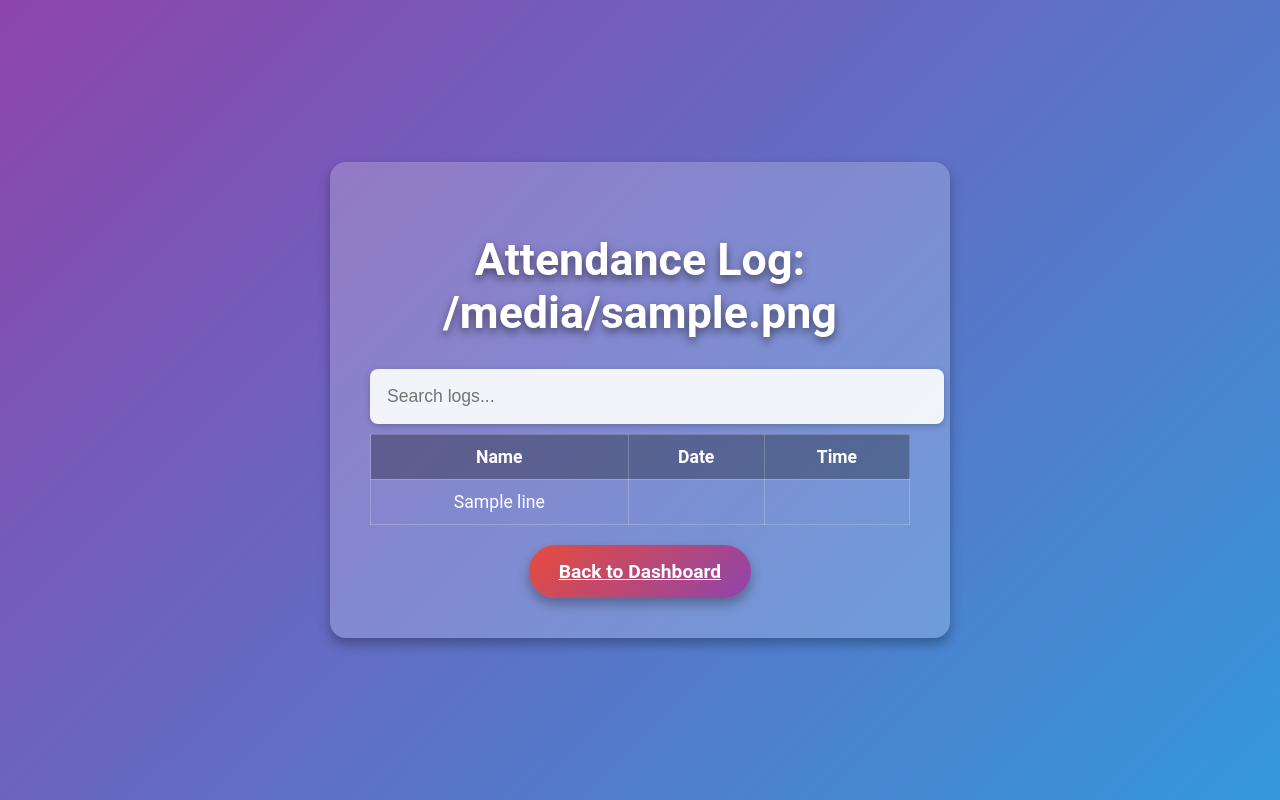
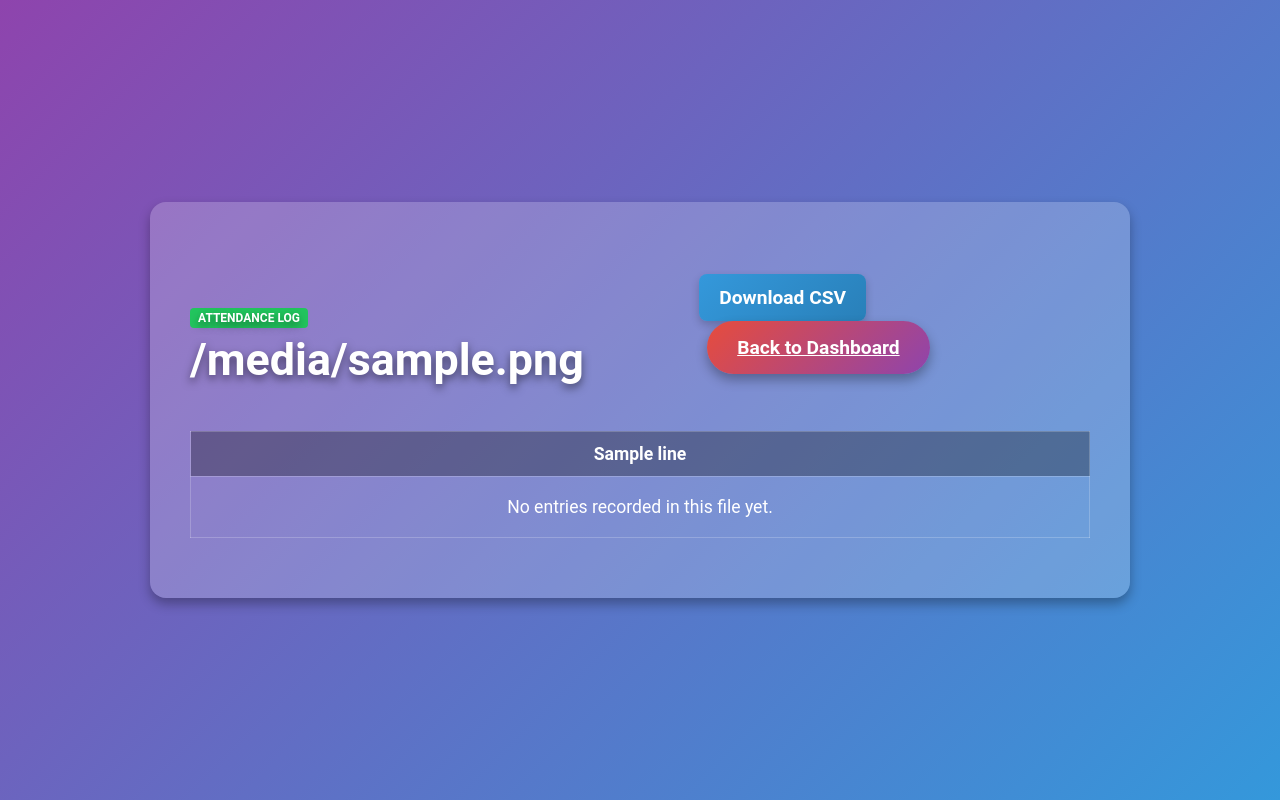
Before and after one commit to dilipbts/Smart_Attendance_System_Using_Face_Recognition, a Flask app: template templates/logviewer.html in a window 1280 px wide. Run offline with Flask 3, Linux system fonts and the light colour scheme; the template is opened without the code that fills it: most values are stand-ins (such as "Sample title", 1, 10 or a date in 2020); parts of the project's set-up code (start-up, migrations or seed data) failed here and were passed over.

Commit message:
Update logviewer.html

```diff
--- a/templates/logviewer.html
+++ b/templates/logviewer.html
@@ -3,54 +3,91 @@
 <head>
     <meta charset="UTF-8">
     <meta name="viewport" content="width=device-width, initial-scale=1.0">
-    <title>Attendance Log Viewer</title>
+    <title>Log Viewer - {{ log_file }}</title>
     <link rel="stylesheet" href="/static/styles.css">
-    <script>
-        // Function to filter table rows based on search input
-        function searchLog() {
-            const input = document.getElementById('searchInput').value.toLowerCase();
-            const rows = document.querySelectorAll('.log-table tbody tr');
-            rows.forEach(row => {
-                const cells = Array.from(row.querySelectorAll('td'));
-                const match = cells.some(cell => cell.textContent.toLowerCase().includes(input));
-                row.style.display = match ? '' : 'none'; // Show row if match is found, otherwise hide
-            });
+    <style>
+        .spoof-row {
+            background-color: rgba(239, 68, 68, 0.25) !important;
+            color: #ffb4b4;
+            font-weight: 500;
         }
-    </script>
+        .live-row {
+            background-color: rgba(34, 197, 94, 0.15) !important;
+            color: #d1fae5;
+        }
+        .tag-pill {
+            padding: 3px 8px;
+            border-radius: 4px;
+            font-size: 12px;
+            font-weight: bold;
+            display: inline-block;
+        }
+        .tag-spoof {
+            background: #ef4444;
+            color: #ffffff;
+        }
+        .tag-live {
+            background: #22c55e;
+            color: #ffffff;
+        }
+    </style>
 </head>
 <body>
-    <div class="container log-viewer-page">
-        <div class="card">
-            <h1>Attendance Log: {{ log_file }}</h1>
-            <div class="search-bar">
-                <input
-                    type="text"
-                    id="searchInput"
-                    placeholder="Search logs..."
-                    onkeyup="searchLog()"
-                    class="search-input"
-                >
+    <div class="container" style="padding: 40px 20px;">
+        <div class="card" style="max-width: 900px; margin: 0 auto; text-align: left;">
+            <div style="display: flex; justify-content: space-between; align-items: center;">
+                <div>
+                    <h2>
+                        {% if 'Spoof' in log_file %}
+                            <span class="tag-pill tag-spoof">FRAUD / SPOOF LOG</span>
+                        {% else %}
+                            <span class="tag-pill tag-live">ATTENDANCE LOG</span>
+                        {% endif %}
+                        {{ log_file }}
+                    </h2>
+                </div>
+                <div>
+                    <a href="/static/Attendance Logs/{{ log_file }}" download class="btn download-btn">Download CSV</a>
+                    <a href="{{ url_for('dashboard') }}" class="btn btn-primary" style="margin-left: 8px;">Back to Dashboard</a>
+                </div>
             </div>
-            <table class="log-table">
+
+            <table class="log-table" style="margin-top: 25px;">
                 <thead>
-                    <tr>
-                        <th>Name</th>
-                        <th>Date</th>
-                        <th>Time</th>
-                    </tr>
+                    {% if log_content and log_content|length > 0 %}
+                        {% set headers = log_content[0].strip().split(',') %}
+                        <tr>
+                            {% for header in headers %}
+                                <th>{{ header }}</th>
+                            {% endfor %}
+                        </tr>
+                    {% endif %}
                 </thead>
                 <tbody>
-                    {% for line in log_content %}
-                        {% set entry = line.split(',') %}
+                    {% if log_content and log_content|length > 1 %}
+                        {% for row in log_content[1:] %}
+                            {% set parts = row.strip().split(',') %}
+                            <tr class="{% if 'FRAUD' in row or 'Spoof' in log_file %}spoof-row{% else %}live-row{% endif %}">
+                                {% for item in parts %}
+                                    <td>
+                                        {% if item == 'FRAUD_ATTEMPT_DETECTED' %}
+                                            <span class="tag-pill tag-spoof">FRAUD DETECTED</span>
+                                        {% elif item == 'PRESENT' %}
+                                            <span class="tag-pill tag-live">PRESENT</span>
+                                        {% else %}
+                                            {{ item }}
+                                        {% endif %}
+                                    </td>
+                                {% endfor %}
+                            </tr>
+                        {% endfor %}
+                    {% else %}
                         <tr>
-                            <td>{{ entry[0].strip() }}</td>
-                            <td>{{ entry[2].strip() }}</td>
-                            <td>{{ entry[1].strip() }}</td>
+                            <td colspan="4" style="text-align: center; padding: 20px;">No entries recorded in this file yet.</td>
                         </tr>
-                    {% endfor %}
+                    {% endif %}
                 </tbody>
             </table>
-            <a href="{{ url_for('dashboard') }}" class="btn back-btn">Back to Dashboard</a>
         </div>
     </div>
 </body>
```
